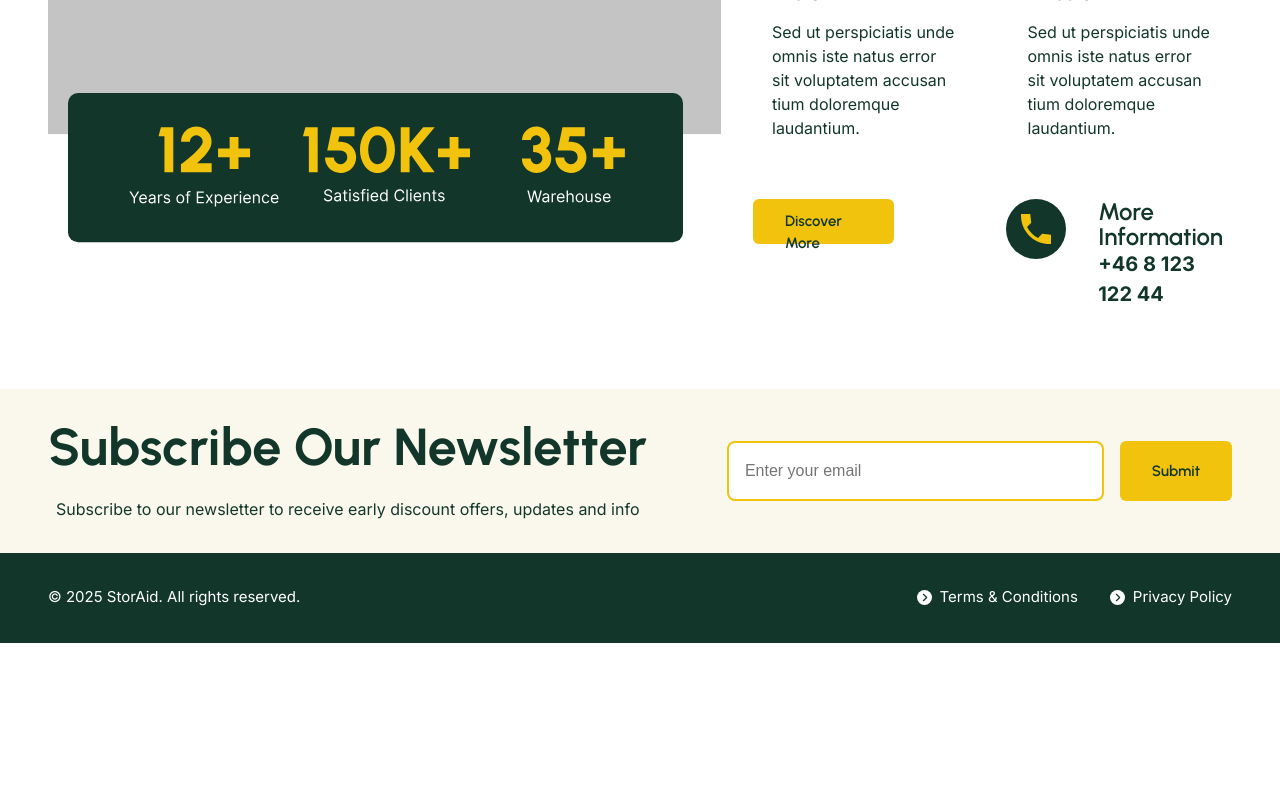
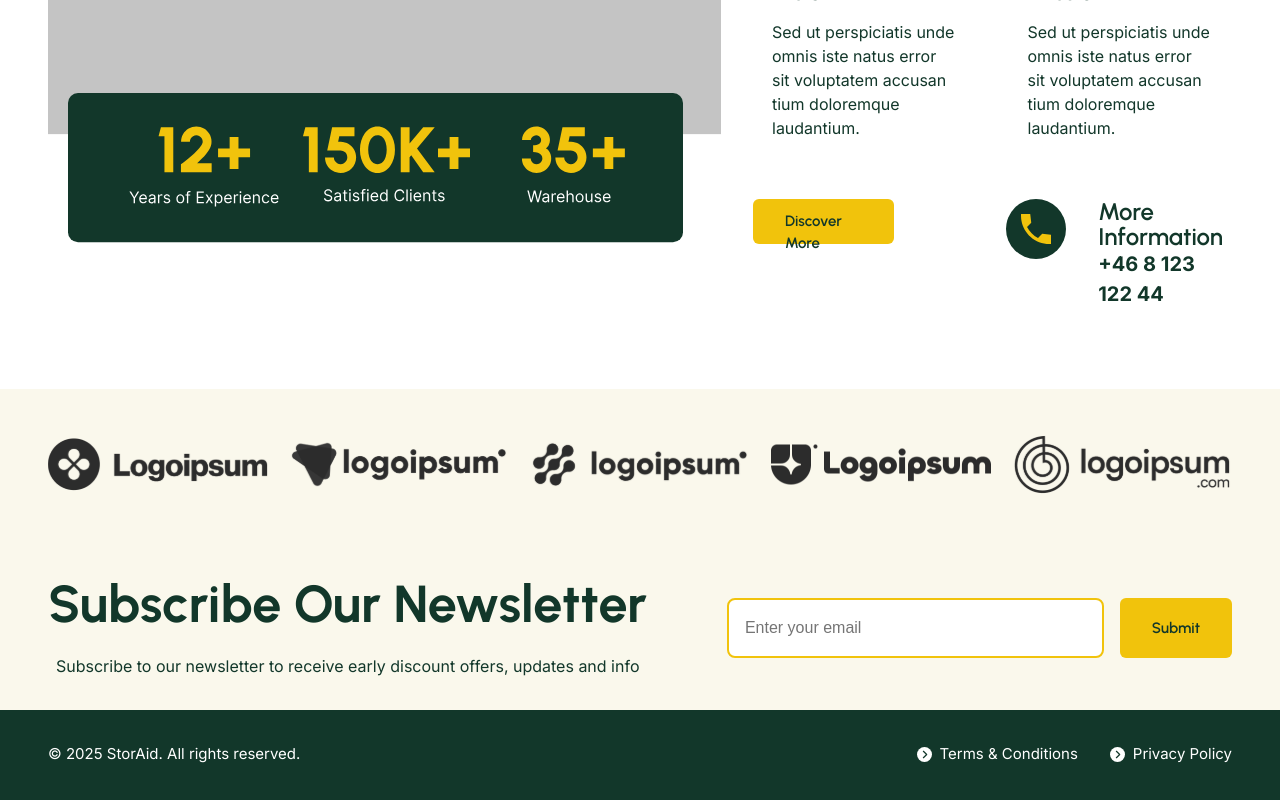
Before and after one commit to dalebjer88/storaid, a React (Vite) app: page / in a window 1280 px wide. Shown: the part 1304-2104 px from the top of the page. Before the commit the page ends 1947 px from the top, so only its background shows below. Built offline with nearby package versions, Linux system fonts and the light colour scheme.

Commit message:
Feat(BrandsSection) added brandsSection with hover fonctionality on links to HomePage and AboutPage

```diff
--- /dev/null
+++ b/src/components/BrandsSection.css
@@ -0,0 +1,21 @@
+.brands-section {
+    background-color: var(--color-background3);
+}
+
+.brands-content {
+    display: flex;
+    justify-content: space-between;
+}
+
+.brands-content {
+    padding: 2.5rem 0;
+}
+
+.brands-content img {
+  transition: transform 0.3s ease, opacity 0.3s ease;
+}
+
+.brands-content img:hover {
+  transform: scale(1.05);
+  opacity: 0.9;
+}
--- /dev/null
+++ b/src/components/BrandsSection.jsx
@@ -0,0 +1,26 @@
+import React from 'react'
+import './BrandsSection.css'
+import logo1 from '../assets/logoipsum1.svg';
+import logo2 from '../assets/logoipsum2.svg';
+import logo3 from '../assets/logoipsum3.svg';
+import logo4 from '../assets/logoipsum4.svg';
+import logo5 from '../assets/logoipsum5.svg';
+
+const BrandsSection = () => {
+
+  return (
+    <section className="brands-section">
+      <div className="container">
+        <div className="brands-content">
+          <a href="https://logoipsum.com/"><img src={logo1} alt="Logo Ipsum brand 1"/></a>
+          <a href="https://logoipsum.com/"><img src={logo2} alt="Logo Ipsum brand 2"/></a>
+          <a href="https://logoipsum.com/"><img src={logo3}alt="Logo Ipsum brand 3"/></a>
+          <a href="https://logoipsum.com/"><img src={logo4} alt="Logo Ipsum brand 4"/></a>
+          <a href="https://logoipsum.com/"><img src={logo5}alt="Logo Ipsum brand 5"/></a>
+        </div>
+      </div>
+    </section>
+  )
+}
+
+export default BrandsSection
--- a/src/pages/AboutPage.jsx
+++ b/src/pages/AboutPage.jsx
@@ -1,11 +1,13 @@
 import React from 'react';
 import AboutSection from '../components/AboutSection';
+import BrandsSection from '../components/BrandsSection';
 
 
 const AboutPage = () => {
     return (
         <>
-            <AboutSection/>
+        <AboutSection/>
+        <BrandsSection/>
         </>
     );
 };
--- a/src/pages/HomePage.jsx
+++ b/src/pages/HomePage.jsx
@@ -1,13 +1,14 @@
 import React from 'react';
 import AboutSection from '../components/AboutSection';
+import BrandsSection from '../components/BrandsSection';
 
 export default function HomePage() {
   return (
     <>
-      {/* WCAG: SR-only */}
-      <h2 className="sr-only">Startsida - StorAid</h2>
-      <AboutSection/>
-
+    {/* WCAG: SR-only */}
+    <h2 className="sr-only">Startsida - StorAid</h2>
+    <AboutSection/>
+    <BrandsSection/>
     </>
   );
 }
```
